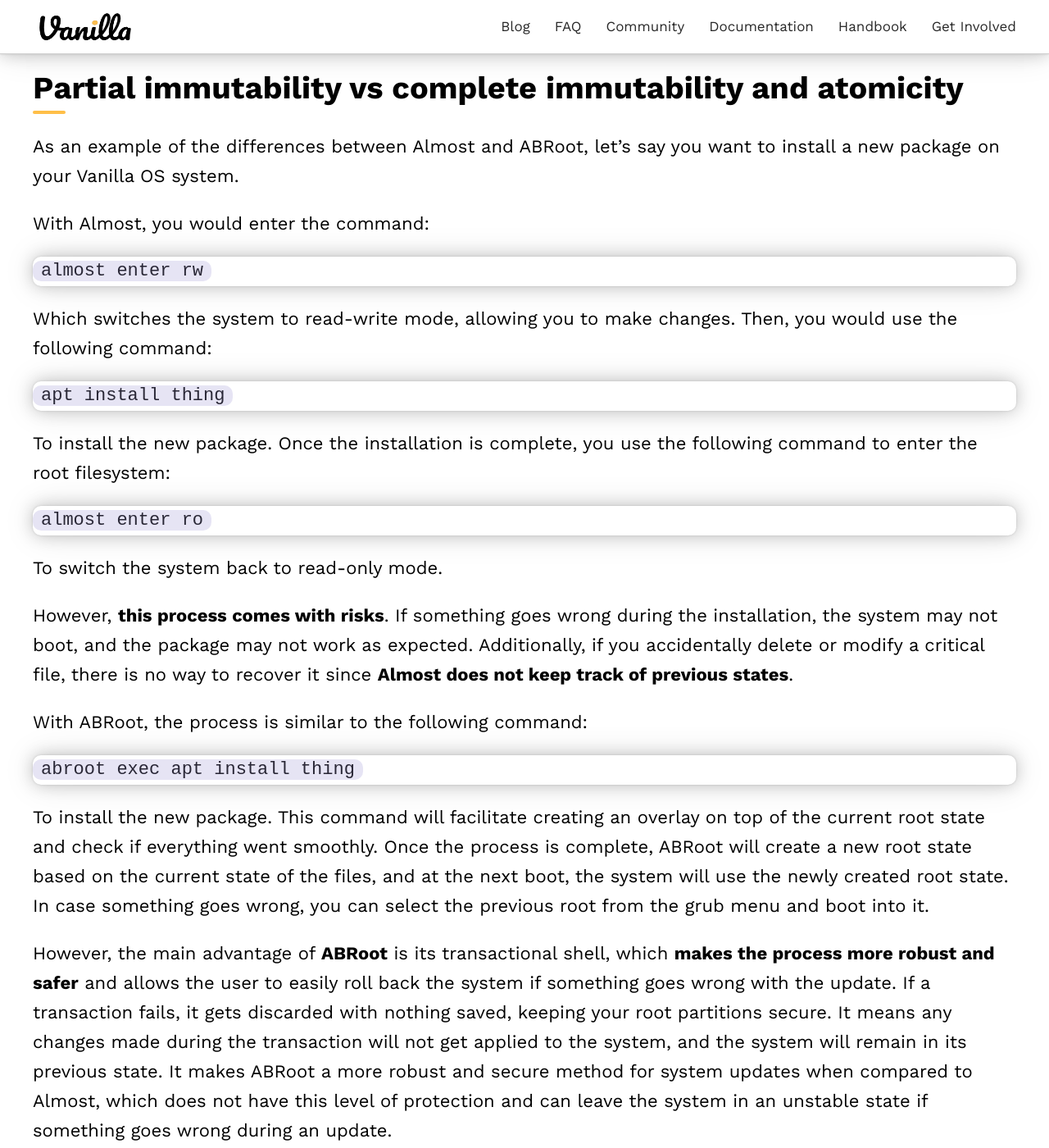
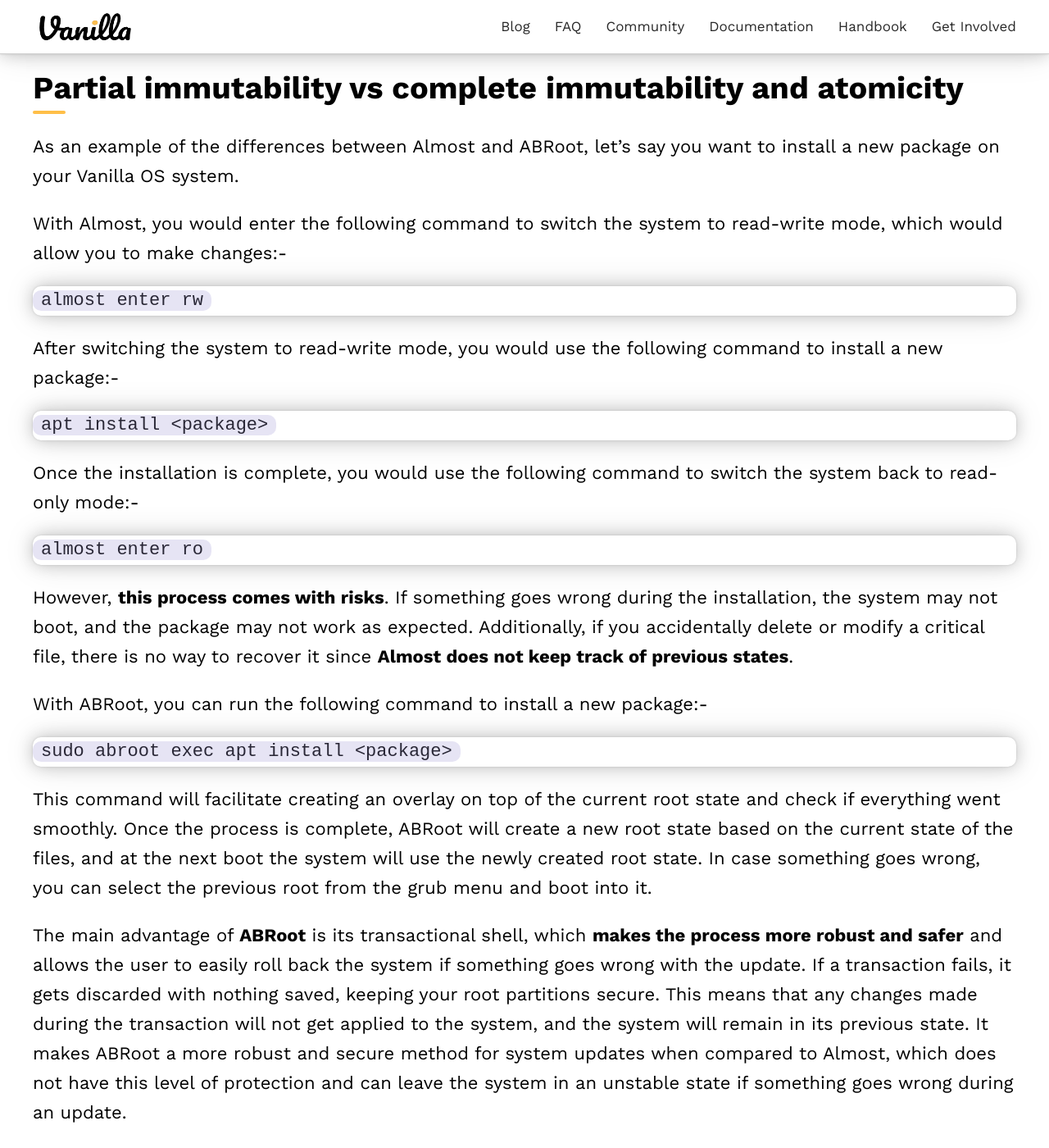
Before and after one commit to Vanilla-OS/website, a Jekyll site: the page built from _posts/2023-01-28-almost-vs-abroot.md, in a window 1280 px wide and 1400 px high, scrolled down 1756 px. Shown: the whole window at 82% size. Built offline with Jekyll 4.4.1, drawn with Linux system fonts in a browser that asks for light colours; nearby versions of some CDN libraries; a style sheet for code colours, icons or effects is not loaded; some of the changed text lies outside the part shown.

Commit message:
Minor rephrasing

````diff
--- a/_posts/2023-01-28-almost-vs-abroot.md
+++ b/_posts/2023-01-28-almost-vs-abroot.md
@@ -13,15 +13,15 @@
 
 Immutability and atomicity are two essential concepts in computer science, particularly in domains dealing with operating systems. Immutability is the ability to prevent accidental or unauthorized changes to the current state of a system. It gets achieved by making specific files or directories read-only or using other techniques such as copy-on-write or overlay filesystems.
 
-Atomicity, on the other hand, refers to the ability of a system to ensure that a series of operations gets executed as a single, indivisible unit. In other words, if any part of the operation fails, it is rolled back entirely, leaving the system in its previous state. Often, It gets achieved using transactional systems, which allow multiple grouping and execution of operations as a single transaction.
+Atomicity, on the other hand, refers to the ability of a system to ensure that a series of operations gets executed as a single, indivisible unit. In other words, if any part of the operation fails, it is rolled back entirely, leaving the system in its previous state. It often gets achieved using transactional systems, which allow multiple grouping and execution of operations as a single transaction.
 
 Both immutability and atomicity are essential in ensuring the stability and security of an operating system. By preventing unauthorized changes and ensuring that updates get executed as a single, indivisible unit, a system can become more robust and resistant to errors and failures.
 
 ## Almost and ABRoot
 
-Almost was our first approach to achieving immutability. It is created and developed by our team to achieve immutability by toggling the "i" (immutability) attribute of files. While this made it possible to prevent accidental changes to the system, it wasn't a proper immutable solution because when updating the system, the immutability attribute gets turned off, allowing changes to the root partition. It meant there was no validation or previous state to recover if something went wrong during the update.
+Almost was our first approach to achieving immutability. It was created and developed by our team to achieve immutability by toggling the "i" (immutability) attribute of files. While this made it possible to prevent accidental changes to the system, it wasn't a proper immutable solution. When updating the system, the immutability attribute was turned off, allowing changes to the root partition. It meant there was no validation or previous state to recover if something went wrong during the update.
 
-ABRoot, on the other hand, is a fully atomic transactional system developed by our team. It performs transactions between two root partitions. It means that a new root gets generated always, and a restore point (to the previous root partition) is always available for use in case of a problem. Additionally, ABRoot provides complete immutability and atomicity, ensuring that the system is always in a known, stable state.
+ABRoot, on the other hand, is a fully atomic transactional system developed by our team. It performs transactions between two root partitions. It means that a new root always gets generated, and a restore point (to the previous root partition) is always available for use in case of a problem. Additionally, ABRoot provides complete immutability and atomicity, ensuring that the system is always in a known, stable state.
 
 Initially, we tried to use overlays to make Almost atomic, but we found that managing overlays this way was a space-wasting solution. Deleting old states required a re-generation of the whole history, which was time-consuming and inefficient.
 
@@ -29,39 +29,37 @@
 
 As an example of the differences between Almost and ABRoot, let's say you want to install a new package on your Vanilla OS system.
 
-With Almost, you would enter the command:
+With Almost, you would enter the following command to switch the system to read-write mode, which would allow you to make changes:-
 
 ```bash
 almost enter rw
 ```
 
-Which switches the system to read-write mode, allowing you to make changes. Then, you would use the following command:
+After switching the system to read-write mode, you would use the following command to install a new package:-
 
 ```bash
-apt install thing
+apt install <package>
 ```
 
-To install the new package. Once the installation is complete, you use the following command to enter the root filesystem:
+Once the installation is complete, you would use the following command to switch the system back to read-only mode:-
 
 ```bash
 almost enter ro
 ```
 
-To switch the system back to read-only mode.
-
 However, **this process comes with risks**. If something goes wrong during the installation, the system may not boot, and the package may not work as expected. Additionally, if you accidentally delete or modify a critical file, there is no way to recover it since **Almost does not keep track of previous states**.
 
-With ABRoot, the process is similar to the following command:
+With ABRoot, you can run the following command to install a new package:-
 
 ```bash
-abroot exec apt install thing
+sudo abroot exec apt install <package>
 ```
 
-To install the new package. This command will facilitate creating an overlay on top of the current root state and check if everything went smoothly. Once the process is complete, ABRoot will create a new root state based on the current state of the files, and at the next boot, the system will use the newly created root state. In case something goes wrong, you can select the previous root from the grub menu and boot into it.
+This command will facilitate creating an overlay on top of the current root state and check if everything went smoothly. Once the process is complete, ABRoot will create a new root state based on the current state of the files, and at the next boot the system will use the newly created root state. In case something goes wrong, you can select the previous root from the grub menu and boot into it.
 
-However, the main advantage of **ABRoot** is its transactional shell, which **makes the process more robust and safer** and allows the user to easily roll back the system if something goes wrong with the update. If a transaction fails, it gets discarded with nothing saved, keeping your root partitions secure. It means any changes made during the transaction will not get applied to the system, and the system will remain in its previous state. It makes ABRoot a more robust and secure method for system updates when compared to Almost, which does not have this level of protection and can leave the system in an unstable state if something goes wrong during an update.
+The main advantage of **ABRoot** is its transactional shell, which **makes the process more robust and safer** and allows the user to easily roll back the system if something goes wrong with the update. If a transaction fails, it gets discarded with nothing saved, keeping your root partitions secure. This means that any changes made during the transaction will not get applied to the system, and the system will remain in its previous state. It makes ABRoot a more robust and secure method for system updates when compared to Almost, which does not have this level of protection and can leave the system in an unstable state if something goes wrong during an update.
 
-To rollback to the previous root state using ABRoot, execute the following command:
+To rollback to the previous root state using ABRoot, execute the following command:-
 
 ```bash
 sudo abroot rollback
````
Also changed, not shown: _posts/2023-01-28-apx-the-unconventional-pkg-manager.md (+3 -3 lines), _posts/2023-01-31-vso-vanilla-system-operator.md (+2 -2 lines), _posts/2023-02-01-pro-cons-rolling-point-release.md (+5 -5 lines).
